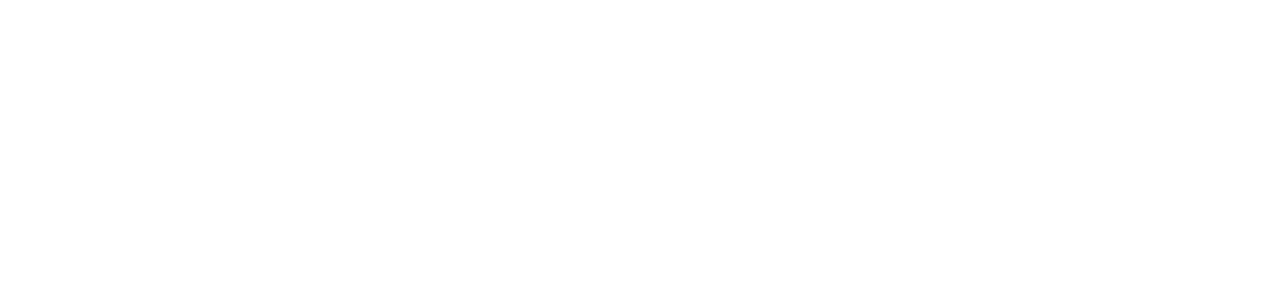
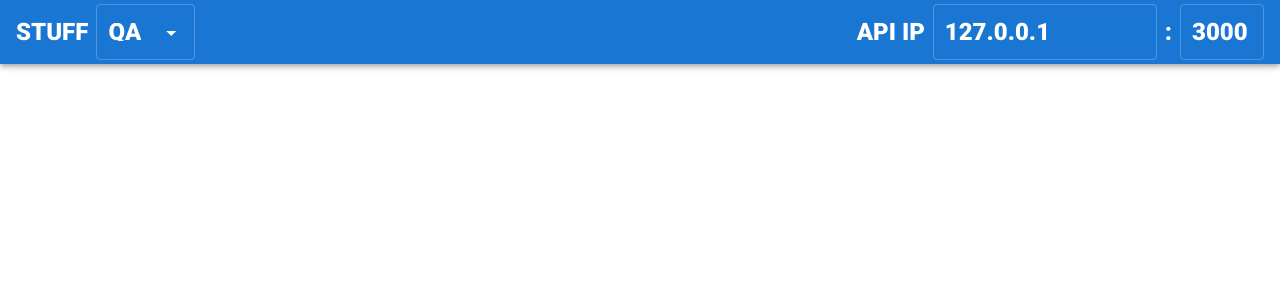
Before and after one commit to STLeee/SaaS_based_ticket_tracking_system, a Vue app in the folder src/phase_1/frontend/: page / in a window 1280 px wide. Shown: the top 300 px of the page. Built offline with nearby package versions, Linux system fonts and the light colour scheme; no server answers.

Commit message:
app bar set stuff type and api ip

```diff
--- a/src/phase_1/frontend/package.json
+++ b/src/phase_1/frontend/package.json
@@ -11,7 +11,8 @@
     "axios": "^0.24.0",
     "core-js": "^3.6.5",
     "vue": "^2.6.11",
-    "vuetify": "^2.4.0"
+    "vuetify": "^2.4.0",
+    "vuex": "^3.6.2"
   },
   "devDependencies": {
     "@vue/cli-plugin-babel": "~4.5.0",
--- a/src/phase_1/frontend/src/App.vue
+++ b/src/phase_1/frontend/src/App.vue
@@ -1,5 +1,43 @@
 <template>
   <v-app>
+    <v-app-bar app color="primary" dark>
+      <div class="d-flex align-center">
+        <span class="mr-2 text-h5 font-weight-black text-uppercase">Stuff</span>
+        <v-select
+          id="stuff-type-select"
+          class="text-h5 font-weight-black"
+          outlined
+          hide-details
+          :items="stuffTypes"
+          :value="stuffType"
+          @input="setStuffType"
+        ></v-select>
+      </div>
+
+      <v-spacer></v-spacer>
+
+      <div class="d-flex align-center">
+        <span class="mr-2 text-h5 font-weight-black text-uppercase">API IP</span>
+        <v-text-field
+          id="api-ip-input"
+          class="text-h5 font-weight-black"
+          hide-details
+          outlined
+          :value="apiIP"
+          @input="setAPIIP"
+        ></v-text-field>
+        <span class="mx-2 text-h5 font-weight-black text-uppercase">:</span>
+        <v-text-field
+          id="api-port-input"
+          class="text-h5 font-weight-black"
+          hide-details
+          outlined
+          :value="apiPort"
+          @input="setAPIPort"
+        ></v-text-field>
+      </div>
+    </v-app-bar>
+
     <v-main>
       <BugManagement/>
     </v-main>
@@ -7,17 +45,47 @@
 </template>
 
 <script>
+import { mapState } from 'vuex'
 import BugManagement from './components/BugManagement';
 
 export default {
   name: 'App',
-
   components: {
     BugManagement,
   },
-
+  computed: {
+    ...mapState([
+      'stuffType',
+      'apiIP',
+      'apiPort'
+    ])
+  },
   data: () => ({
-    //
+    stuffTypes: ['QA', 'RD'],
   }),
+  methods: {
+    setStuffType(type) {
+      this.$store.dispatch('setStuffType', type)
+    },
+    setAPIIP (ip) {
+      console.log(ip)
+      this.$store.dispatch('setAPIIP', ip)
+    },
+    setAPIPort (port) {
+      this.$store.dispatch('setAPIPort', port)
+    },
+  }
 };
 </script>
+
+<style lang="scss">
+#stuff-type-select {
+  max-width: 10px;
+}
+#api-ip-input {
+  max-width: 200px;
+}
+#api-port-input {
+  max-width: 60px;
+}
+</style>
--- a/src/phase_1/frontend/src/main.js
+++ b/src/phase_1/frontend/src/main.js
@@ -1,5 +1,6 @@
 import Vue from 'vue'
 import App from './App.vue'
+import store from './store'
 import vuetify from './plugins/vuetify'
 import axios from 'axios'
 
@@ -8,6 +9,7 @@
 Vue.prototype.$axios = axios
 
 new Vue({
+  store,
   vuetify,
   render: h => h(App)
 }).$mount('#app')
--- /dev/null
+++ b/src/phase_1/frontend/src/store/index.js
@@ -0,0 +1,36 @@
+import Vue from 'vue'
+import Vuex from 'vuex'
+
+Vue.use(Vuex)
+
+const store = new Vuex.Store({
+  state: {
+    stuffType: 'QA',
+    apiIP: '127.0.0.1',
+    apiPort: '3000',
+  },
+  mutations: {
+    setStuffType (state, type) {
+      state.stuffType = type
+    },
+    setAPIIP (state, ip) {
+      state.apiIP = ip
+    },
+    setAPIPort (state, port) {
+      state.apiPort = port
+    },
+  },
+  actions: {
+    setStuffType (context, type) {
+      context.commit('setStuffType', type)
+    },
+    setAPIIP (context, ip) {
+      context.commit('setAPIIP', ip)
+    },
+    setAPIPort (context, port) {
+      context.commit('setAPIPort', port)
+    },
+  }
+})
+
+export default store;
```
Also changed, not shown: 1 other file (tests, documents, lock files or other folders).
